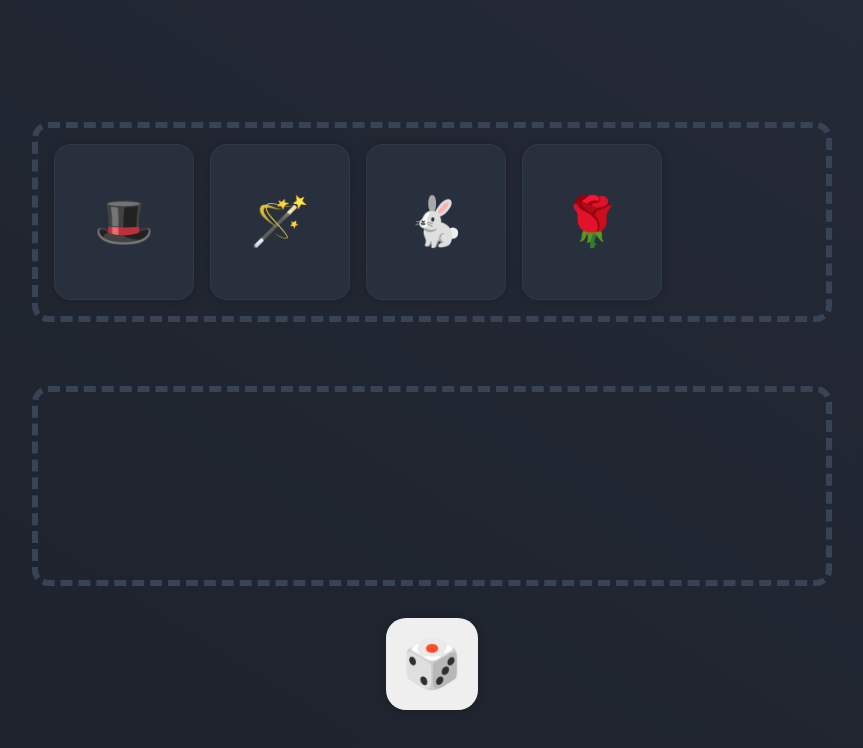
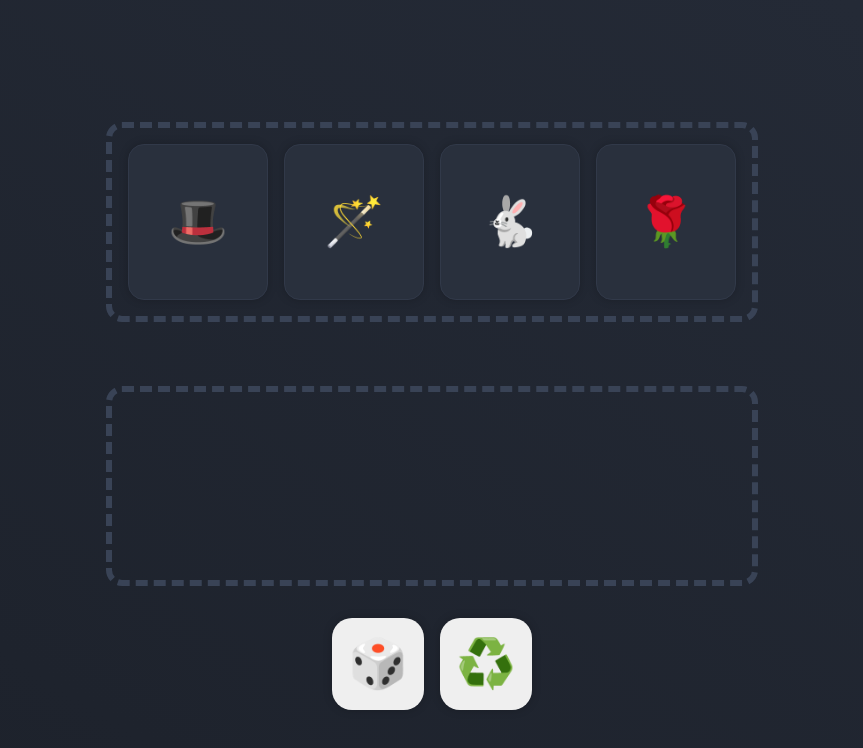
Before and after one commit to mattcroat/svelte-animations, a SvelteKit app: page /transitions/deferred in a window 1280 px wide. Shown: the top 748 px of the page, without its empty margins (208-1071 px from the left). Built offline with nearby package versions, Linux system fonts and the light colour scheme.

Commit message:
chore: Update examples

```diff
--- a/src/routes/animate/flip/+page.svelte
+++ b/src/routes/animate/flip/+page.svelte
@@ -7,7 +7,7 @@
 	const [send, receive] = crossfade({
 		duration: 600,
 
-		// default when you remove an emoji
+		// when you remove an element
 		fallback(node) {
 			const style = getComputedStyle(node)
 			const transform =
@@ -46,11 +46,11 @@
 	{#if container === 1}
 		{#each emojis as emoji (emoji)}
 			<div
+				class="emoji"
 				animate:flip
 				in:receive={{ key: emoji }}
 				out:send={{ key: emoji }}
 				on:click={() => remove(emoji)}
-				class="emoji"
 			>
 				{emoji}
 			</div>
@@ -63,10 +63,10 @@
 		{#each emojis as emoji (emoji)}
 			<div
 				class="emoji"
-				on:click={() => remove(emoji)}
 				animate:flip
 				in:receive={{ key: emoji }}
 				out:send={{ key: emoji }}
+				on:click={() => remove(emoji)}
 			>
 				{emoji}
 			</div>
@@ -81,7 +81,6 @@
 
 <style lang="scss">
 	.container {
-		min-width: 800px;
 		min-height: 200px;
 		display: flex;
 		gap: 1rem;
--- a/src/routes/transitions/deferred/+page.svelte
+++ b/src/routes/transitions/deferred/+page.svelte
@@ -34,15 +34,21 @@
 	function remove(id: string) {
 		emojis = emojis.filter((emoji) => emoji !== id)
 	}
+
+	function reset() {
+		emojis = ['🎩', '🪄', '🐇', '🌹']
+		container = 1
+	}
 </script>
 
 <div class="container">
 	{#if container === 1}
 		{#each emojis as emoji (emoji)}
 			<div
+				class="emoji"
 				in:receive={{ key: emoji }}
 				out:send={{ key: emoji }}
-				class="emoji"
+				on:click={() => remove(emoji)}
 			>
 				{emoji}
 			</div>
@@ -57,6 +63,7 @@
 				class="emoji"
 				in:receive={{ key: emoji }}
 				out:send={{ key: emoji }}
+				on:click={() => remove(emoji)}
 			>
 				{emoji}
 			</div>
@@ -66,11 +73,11 @@
 
 <div class="actions">
 	<button on:click={randomize}>🎲</button>
+	<button on:click={reset}>♻️</button>
 </div>
 
 <style lang="scss">
 	.container {
-		min-width: 800px;
 		min-height: 200px;
 		display: flex;
 		gap: 1rem;
```
